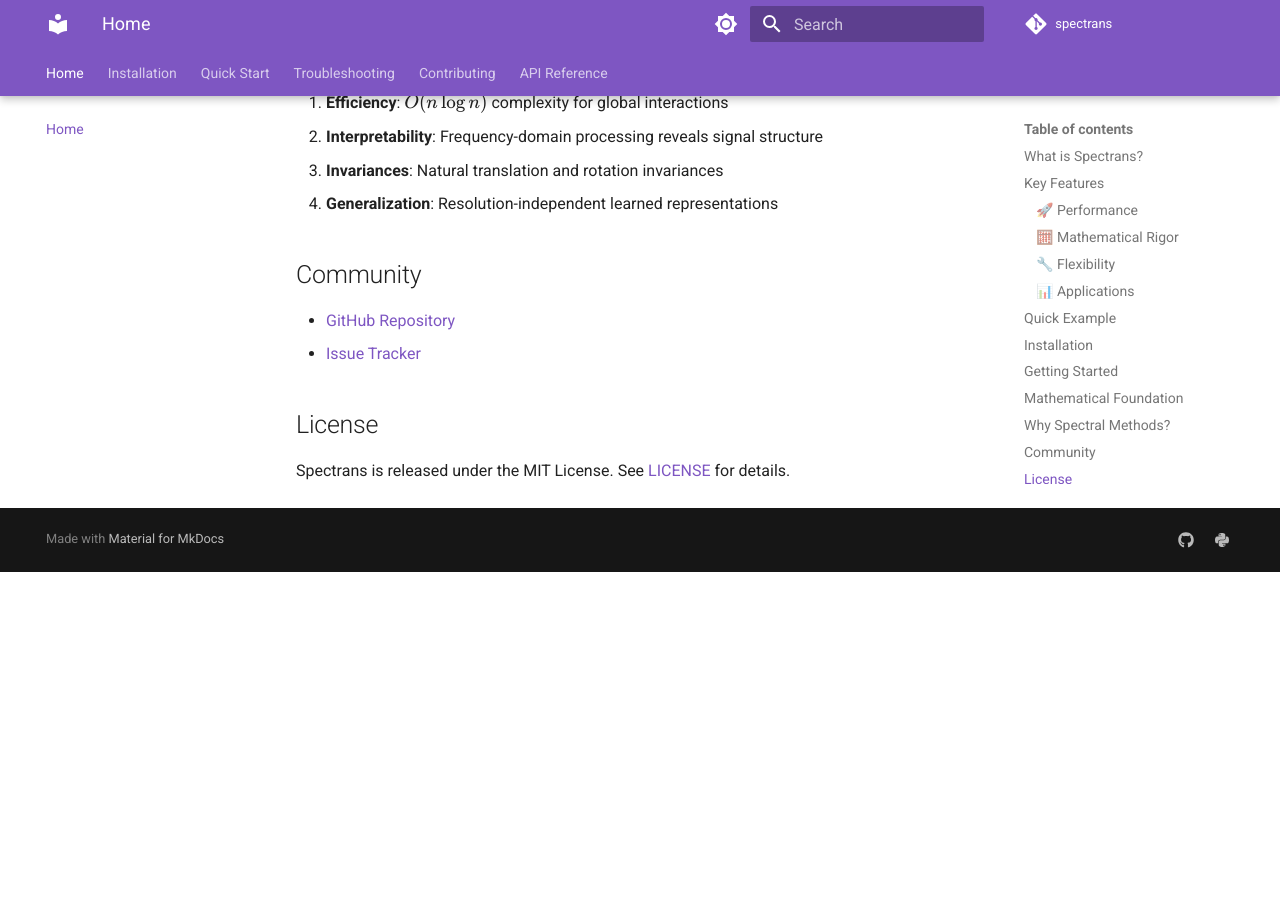
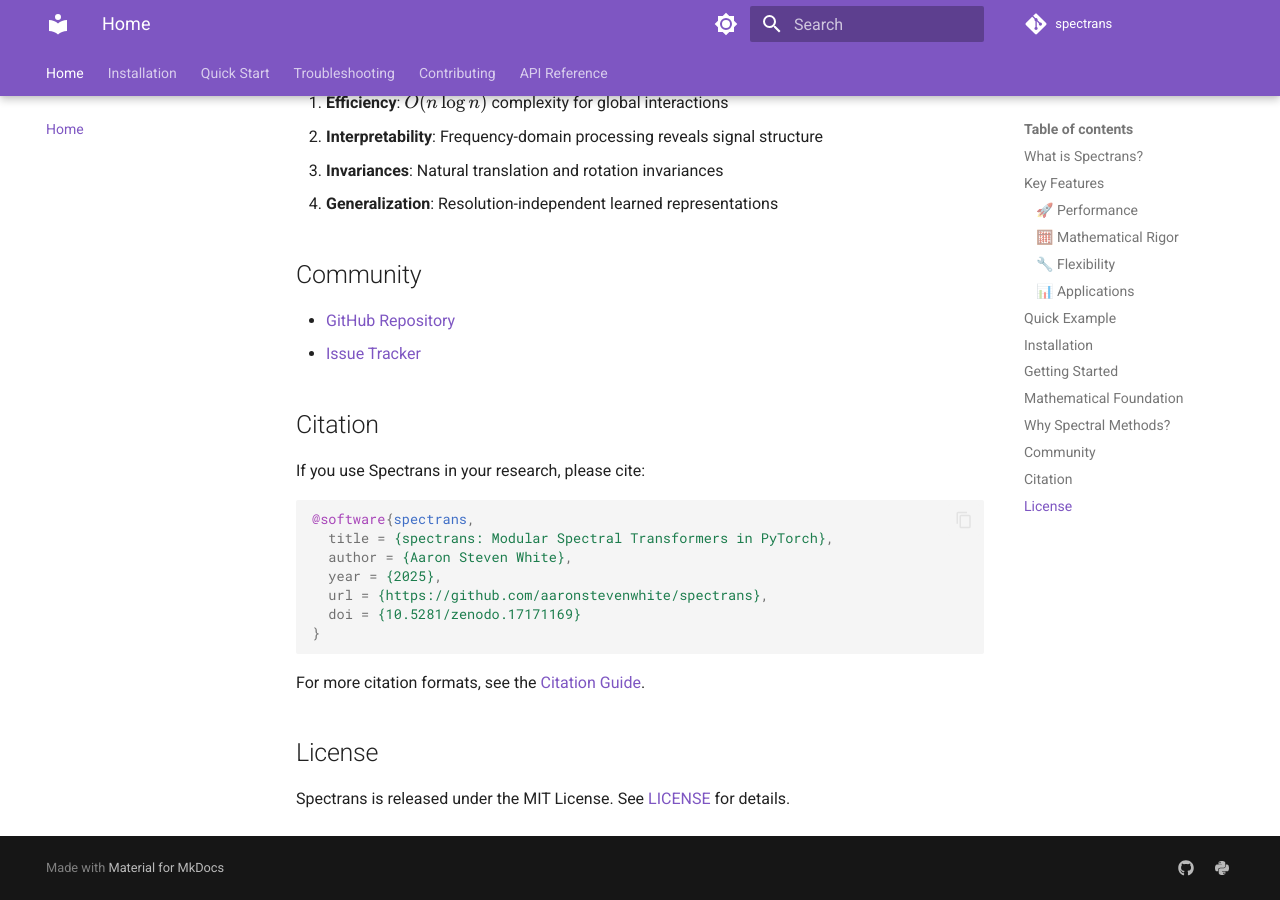
Before and after one commit to aaronstevenwhite/spectrans, an MkDocs documentation site: the page built from docs/index.md, in a window 1280 px wide and 900 px high, scrolled down 2655 px. Built offline with MkDocs 1.6.1 and Material for MkDocs 9.7.7, drawn with Linux system fonts in a browser that asks for light colours; comment, search, counter and statistics services are not loaded; before the commit the page ends 3227 px from its top, so only the background shows below that.

Commit message:
Adds DOI.

````diff
--- a/docs/index.md
+++ b/docs/index.md
@@ -108,6 +108,22 @@
 - [GitHub Repository](https://github.com/aaronstevenwhite/spectrans)
 - [Issue Tracker](https://github.com/aaronstevenwhite/spectrans/issues)
 
+## Citation
+
+If you use Spectrans in your research, please cite:
+
+```bibtex
+@software{spectrans,
+  title = {spectrans: Modular Spectral Transformers in PyTorch},
+  author = {Aaron Steven White},
+  year = {2025},
+  url = {https://github.com/aaronstevenwhite/spectrans},
+  doi = {10.5281/zenodo.17171169}
+}
+```
+
+For more citation formats, see the [Citation Guide](citation.md).
+
 ## License
 
 Spectrans is released under the MIT License. See [LICENSE](https://github.com/aaronstevenwhite/spectrans/blob/main/LICENSE) for details.
````
Also changed, not shown: README.md (+3 -1 lines), docs/citation.md (added, +35 -0 lines).
